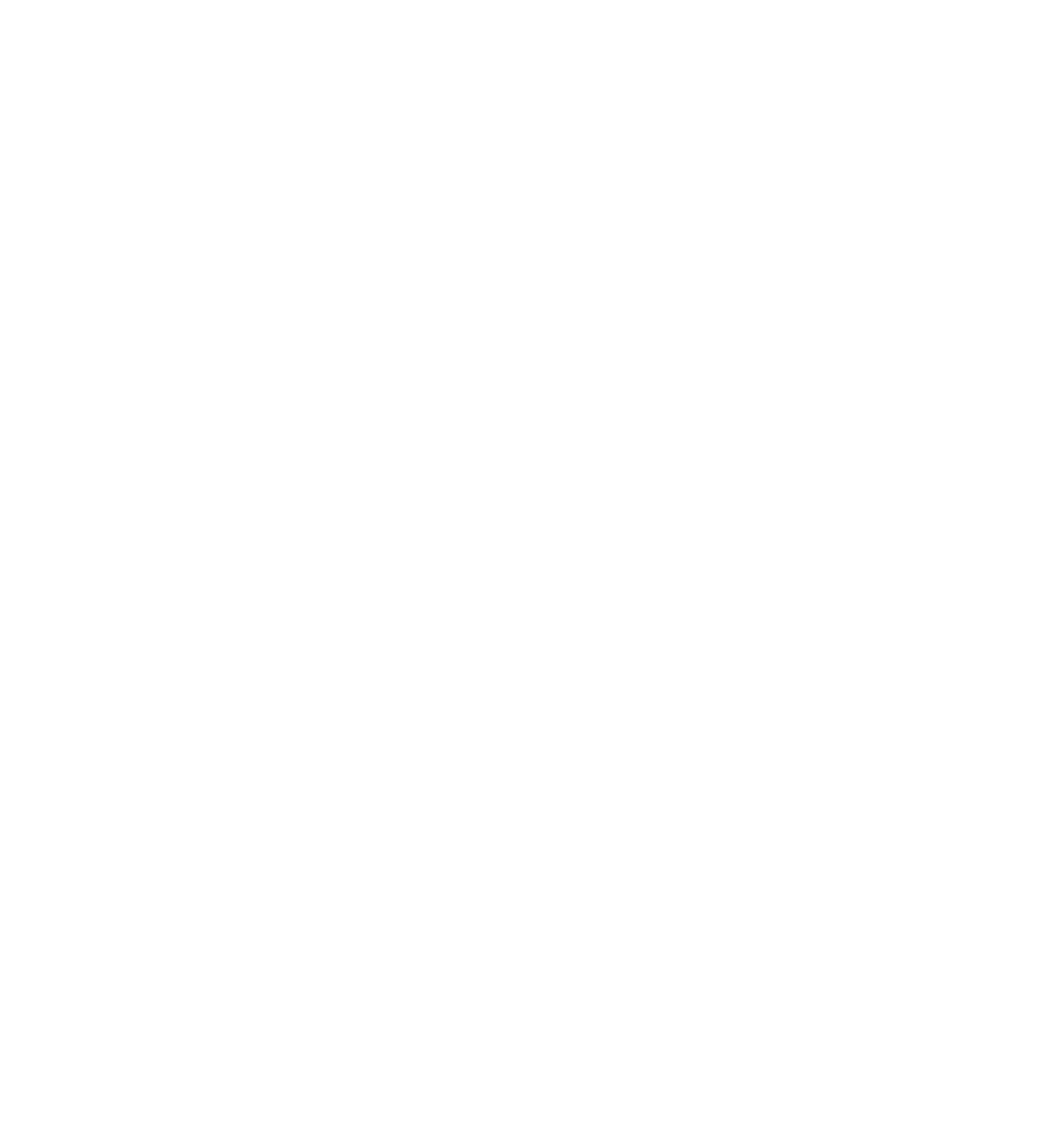
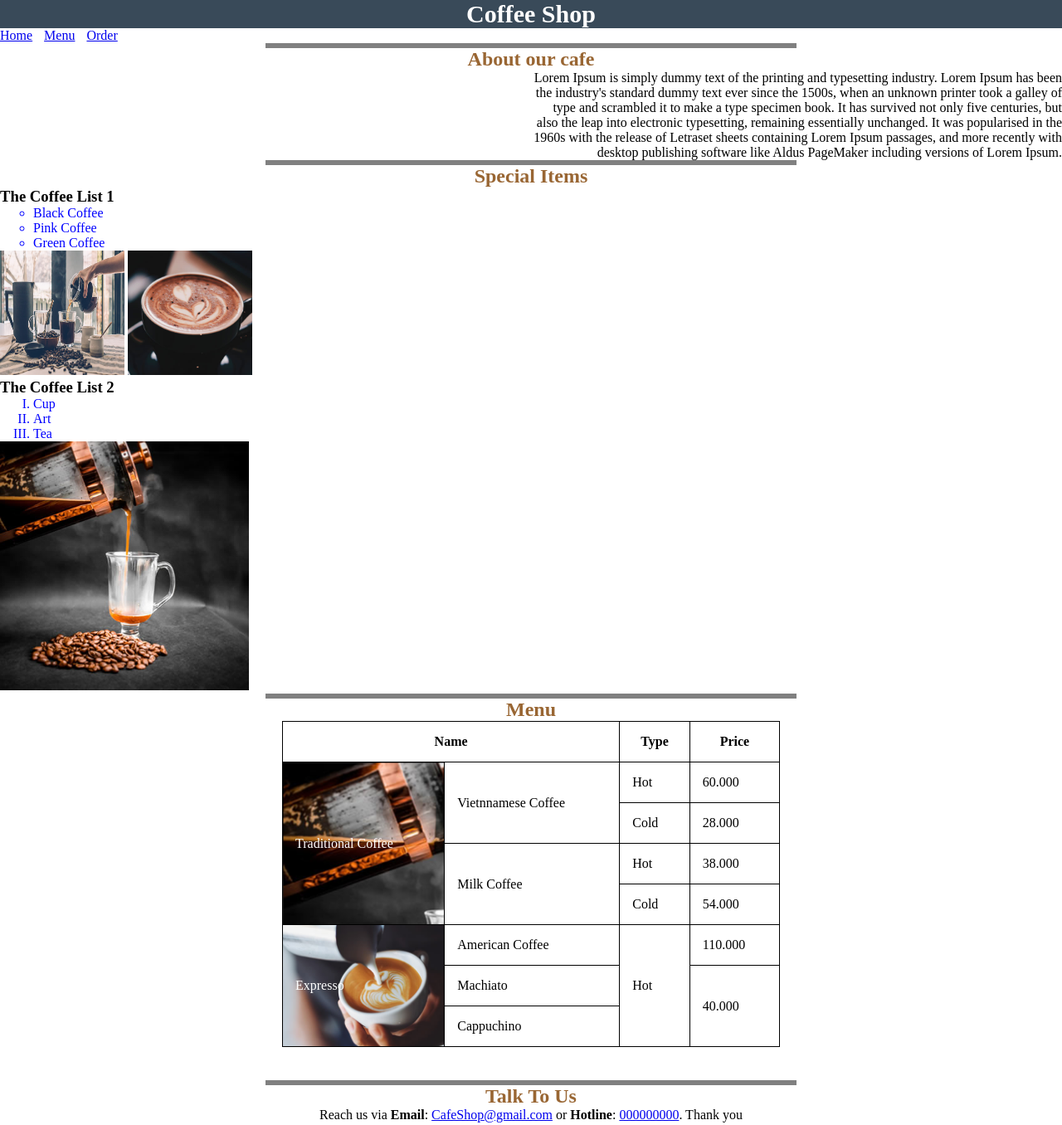
Before and after one commit to redside2404/demo04, a plain HTML site: page index.html in a window 1280 px wide. Shown: the top 1356 px of the page at 83% size. Before the commit the page ends 800 px from the top, so only its background shows below. Drawn offline with Linux system fonts and the light colour scheme.

Commit message:
done project

```diff
--- a/index.html
+++ b/index.html
@@ -4,8 +4,114 @@
     <meta charset="UTF-8">
     <meta name="viewport" content="width=device-width, initial-scale=1.0">
     <title>Document</title>
+<link rel="stylesheet" href="./style.css">
 </head>
 <body>
+ <!-- HEADER SECTION -->
+ <div class="header">
+    Coffee Shop
+ </div>
 
+ <!-- NAVIGATION -->
+ <div class="navigation">
+    <a href="#">Home</a>
+    <a href="#">Menu</a>
+    <a href="#">Order</a>
+ </div>
+
+ <hr class="divider">
+
+ <!-- ABOUT SECTION -->
+ <div class="about">
+    <h2 class="about_tile">About our cafe</h2>
+    <p class="about_desc">Lorem Ipsum is simply dummy text of the printing and typesetting industry. Lorem Ipsum has been the industry's standard dummy text ever since the 1500s, when an unknown printer took a galley of type and scrambled it to make a type specimen book. It has survived not only five centuries, but also the leap into electronic typesetting, remaining essentially unchanged. It was popularised in the 1960s with the release of Letraset sheets containing Lorem Ipsum passages, and more recently with desktop publishing software like Aldus PageMaker including versions of Lorem Ipsum.</p>
+ </div>
+
+ <hr class="divider">
+
+ <!-- SPECIAL SECTION -->
+ <div class="special">
+    <h2 class="special__tile">Special Items</h2>
+    <div class="first-list">
+        <h3 class="first-list__tile">The Coffee List 1</h3>
+        <ul>
+            <li>Black Coffee</li>
+            <li>Pink Coffee</li>
+            <li>Green Coffee</li>
+        </ul>
+        <div class="first-list__img">
+            <img src="./inmage_buoi4/chilling-cafe-01.jpg" alt="">
+            <img src="./inmage_buoi4/chilling-cafe-11.jpg" alt="">
+
+        </div>
+
+    </div>
+    <div class="second-list">
+        <h3 class="second-list__tile">The Coffee List 2</h3>
+        <ol>
+            <li>Cup</li>
+            <li>Art</li>
+            <li>Tea</li>
+        </ol>
+        <div class="second-list__img">
+            <img src="./inmage_buoi4/chilling-cafe-13.jpg" alt="">
+        </div>
+    </div>
+ </div>
+
+ <hr class="divider">
+
+ <!-- MENU SECTION -->
+ <div class="menu">
+    <h2 class="menu__tile">Menu</h2>
+    <table class="menu__table">
+        <tr>
+            <th colspan="2">Name</th>
+            <th>Type</th>
+            <th>Price</th>
+        </tr>
+        <tr>
+            <td rowspan="4" class="traditional-coffee">Traditional Coffee</td>
+            <td rowspan="2">Vietnnamese Coffee</td>
+            <td>Hot</td>
+            <td>60.000</td>
+        </tr>
+        <tr>
+            <td>Cold</td>
+            <td>28.000</td>
+        </tr>
+        <tr>
+            <td rowspan="2">Milk Coffee</td>
+            <td>Hot</td>
+            <td>38.000</td>
+        </tr>
+        <tr>
+            <td>Cold</td>
+            <td>54.000</td>
+        </tr>
+        <tr>
+            <td rowspan="3" class="expresso">Expresso</td>
+            <td>American Coffee</td>
+            <td rowspan="3">Hot</td>
+            <td>110.000</td>
+        </tr>
+        <tr>
+            <td>Machiato</td>
+            <td rowspan="2">40.000</td>
+        </tr>
+        <tr>
+            <td>Cappuchino</td>
+        </tr>
+
+    </table>
+ </div>
+
+ <hr class="divider">
+
+ <!--FOOTER SECTION -->
+ <div class="footer">
+    <h2 class="footer__tile">Talk To Us</h2>
+    <p class="footer__contact-info">Reach us via <b>Email</b>: <a href="#">CafeShop@gmail.com</a> or <b>Hotline</b>: <a href="#">000000000</a>. Thank you</p>
+ </div>
 </body>
 </html>
--- a/style.css
+++ b/style.css
@@ -0,0 +1,115 @@
+/* reset CSS */
+* {
+    margin: 0;
+    padding: 0;
+    box-sizing: border-box;
+}
+body {
+    margin-bottom: 1000px;
+}
+.header {
+    background-color: #394a59;
+    font-size: 30px;
+    font-weight: bold;
+    text-align: center;
+    color: white;
+}
+.navigation a {
+    margin-right: 10px;
+}
+
+.divider {
+    width: 50%;
+    margin: 0   auto;
+    border: 3px solid gray;
+}
+
+.about .about_tile {
+    color: #996633;
+    text-align: center;
+}
+
+.about .about_desc {
+    width: 50%;
+    margin-left: auto;
+    text-align: right;
+}
+
+.special .special__tile {
+    color: #996633;
+    text-align: center;
+}
+
+.first-list__tite {
+    font-weight: bold;
+}
+
+.first-list ul {
+    margin-left: 40px;
+    color: blue;
+    list-style-type: circle;
+}
+
+.first-list__img img {
+    width: 150px;
+    height: 150px;
+}
+
+.second-list__tile {
+    font-weight: bold;
+}
+
+.second-list ol {
+    margin-left: 40px;
+    color: blue;
+    list-style-type: upper-roman;
+
+}
+
+.second-list__img img {
+    width: 300px;
+    height: 300px;
+}
+
+.menu {
+    margin-bottom: 40px;
+}
+.menu .menu__tile {
+    text-align: center;
+    color: #996633;
+}
+
+.menu .menu__table {
+    width: 600px;
+    margin: 0 auto;
+    border: 1px solid black;
+    border-collapse: collapse;
+}
+
+.menu__table th,
+.menu__table td {
+    padding: 15px;
+    border: 1px solid black;
+}
+
+.menu__table .traditional-coffee {
+    background-image: url(./inmage_buoi4/chilling-cafe-13.jpg);
+    color: white;
+}
+
+.menu__table .expresso {
+    background-image: url(./inmage_buoi4/chilling-cafe-12.jpg);
+    color: white;
+    background-repeat: no-repeat;
+    background-size: cover;
+    background-position: center;
+}
+
+.footer .footer__tile {
+    text-align: center;
+    color: #996633;
+}
+
+.footer .footer__contact-info {
+    text-align: center;
+}
```
